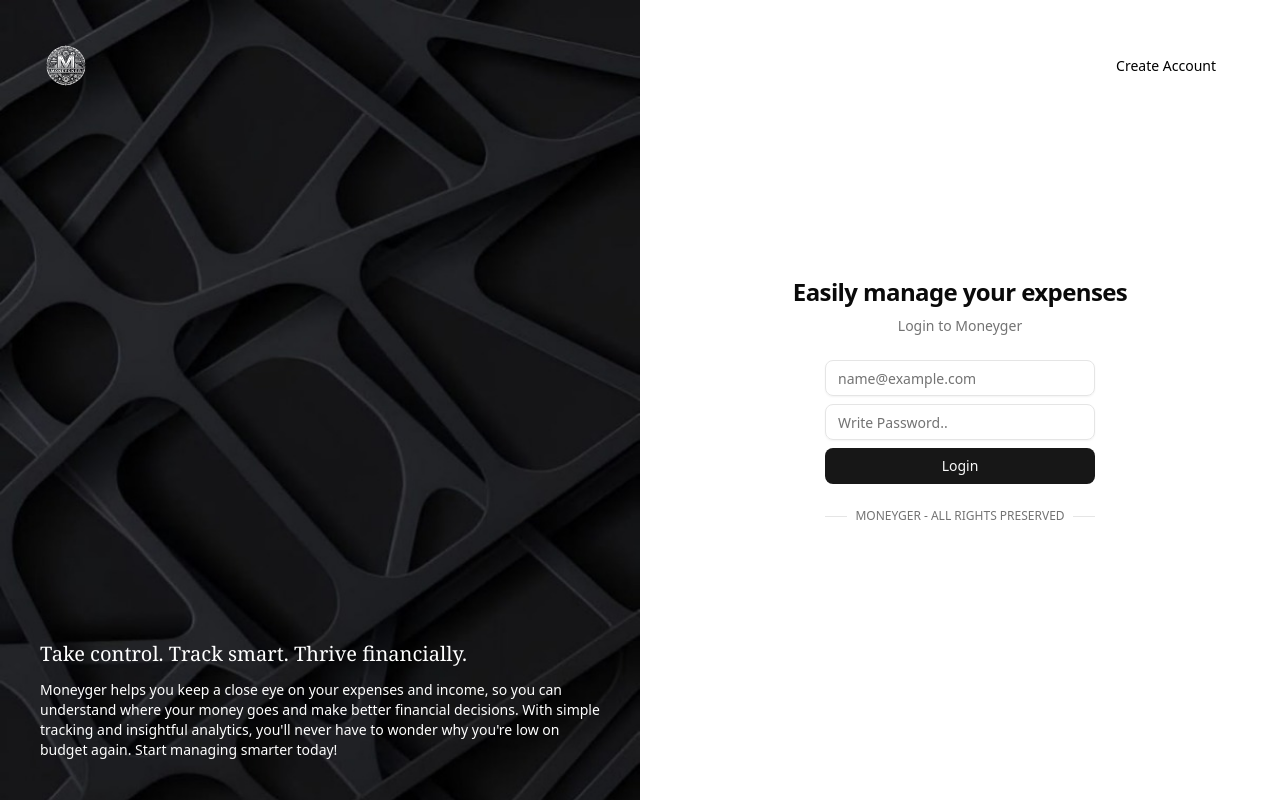
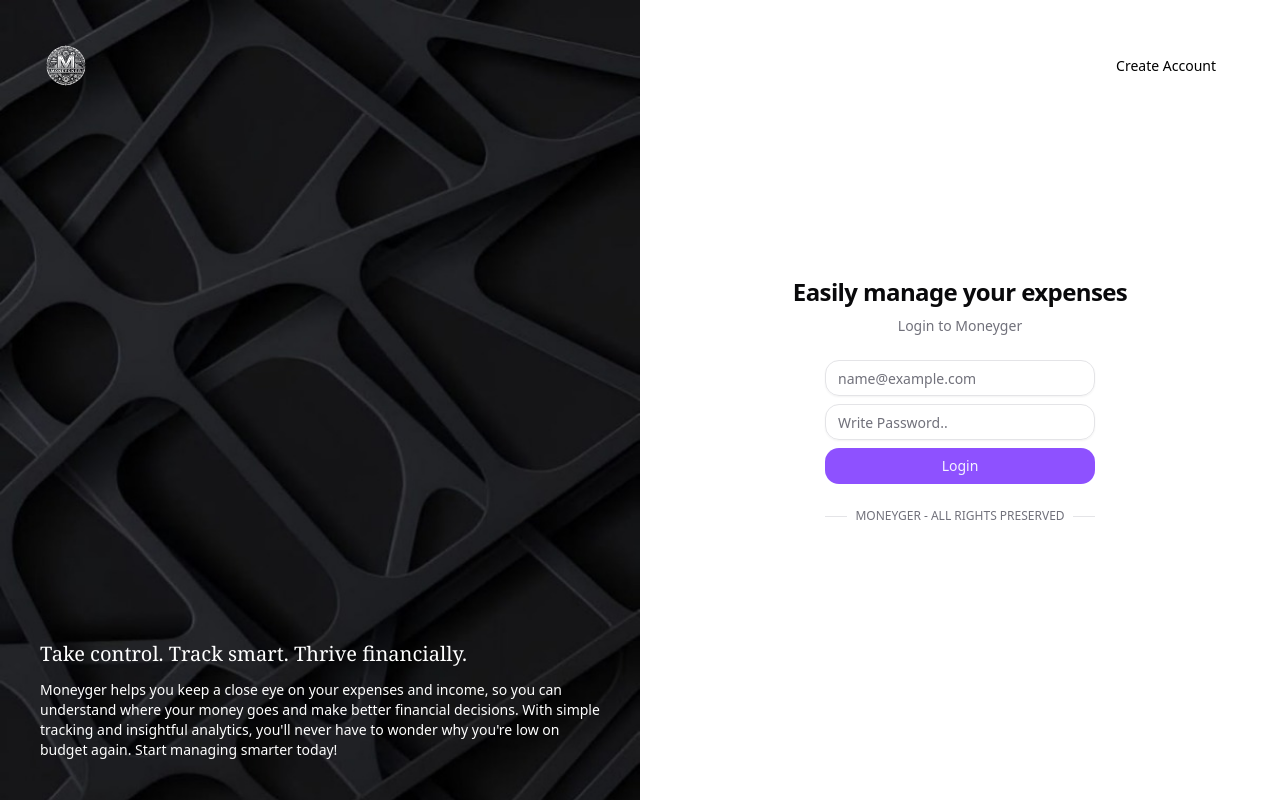
Before and after one commit to AliSaleemHasan/Moneyger, a Next.js app: page /login in a window 1280 px wide. Built offline with nearby package versions, Linux system fonts and the light colour scheme; no server answers; what generated would draw is missing.

Commit message:
add theming to the application

```diff
--- a/package.json
+++ b/package.json
@@ -37,6 +37,7 @@
     "jose": "^6.0.10",
     "lucide-react": "^0.488.0",
     "next": "15.3.0",
+    "next-theme": "^0.1.5",
     "next-themes": "^0.4.6",
     "pg": "^8.14.1",
     "react": "^19.1.0",
--- a/src/app/(authenticated)/settings/layout.tsx
+++ b/src/app/(authenticated)/settings/layout.tsx
@@ -1,5 +1,4 @@
 import { Metadata } from "next";
-import Image from "next/image";
 
 import { Separator } from "@/components/ui/separator";
 import { SidebarNav } from "@/components/settings/side-nav";
--- a/src/app/globals.css
+++ b/src/app/globals.css
@@ -42,74 +42,73 @@
   --radius-lg: var(--radius);
   --radius-xl: calc(var(--radius) + 4px);
 }
-
 :root {
-  --radius: 0.625rem;
+  --radius: 1rem;
   --background: oklch(1 0 0);
-  --foreground: oklch(0.145 0 0);
+  --foreground: oklch(0.141 0.005 285.823);
   --card: oklch(1 0 0);
-  --card-foreground: oklch(0.145 0 0);
+  --card-foreground: oklch(0.141 0.005 285.823);
   --popover: oklch(1 0 0);
-  --popover-foreground: oklch(0.145 0 0);
-  --primary: oklch(0.205 0 0);
-  --primary-foreground: oklch(0.985 0 0);
-  --secondary: oklch(0.97 0 0);
-  --secondary-foreground: oklch(0.205 0 0);
-  --muted: oklch(0.97 0 0);
-  --muted-foreground: oklch(0.556 0 0);
-  --accent: oklch(0.97 0 0);
-  --accent-foreground: oklch(0.205 0 0);
+  --popover-foreground: oklch(0.141 0.005 285.823);
+  --primary: oklch(0.606 0.25 292.717);
+  --primary-foreground: oklch(0.969 0.016 293.756);
+  --secondary: oklch(0.967 0.001 286.375);
+  --secondary-foreground: oklch(0.21 0.006 285.885);
+  --muted: oklch(0.967 0.001 286.375);
+  --muted-foreground: oklch(0.552 0.016 285.938);
+  --accent: oklch(0.967 0.001 286.375);
+  --accent-foreground: oklch(0.21 0.006 285.885);
   --destructive: oklch(0.577 0.245 27.325);
-  --border: oklch(0.922 0 0);
-  --input: oklch(0.922 0 0);
-  --ring: oklch(0.708 0 0);
+  --border: oklch(0.92 0.004 286.32);
+  --input: oklch(0.92 0.004 286.32);
+  --ring: oklch(0.606 0.25 292.717);
   --chart-1: oklch(0.646 0.222 41.116);
   --chart-2: oklch(0.6 0.118 184.704);
   --chart-3: oklch(0.398 0.07 227.392);
   --chart-4: oklch(0.828 0.189 84.429);
   --chart-5: oklch(0.769 0.188 70.08);
   --sidebar: oklch(0.985 0 0);
-  --sidebar-foreground: oklch(0.145 0 0);
-  --sidebar-primary: oklch(0.205 0 0);
-  --sidebar-primary-foreground: oklch(0.985 0 0);
-  --sidebar-accent: oklch(0.97 0 0);
-  --sidebar-accent-foreground: oklch(0.205 0 0);
-  --sidebar-border: oklch(0.922 0 0);
-  --sidebar-ring: oklch(0.708 0 0);
+  --sidebar-foreground: oklch(0.141 0.005 285.823);
+  --sidebar-primary: oklch(0.606 0.25 292.717);
+  --sidebar-primary-foreground: oklch(0.969 0.016 293.756);
+  --sidebar-accent: oklch(0.967 0.001 286.375);
+  --sidebar-accent-foreground: oklch(0.21 0.006 285.885);
+  --sidebar-border: oklch(0.92 0.004 286.32);
+  --sidebar-ring: oklch(0.606 0.25 292.717);
 }
 
 .dark {
-  --background: oklch(0.145 0 0);
+  --background: oklch(0.141 0.005 285.823);
   --foreground: oklch(0.985 0 0);
-  --card: oklch(0.205 0 0);
+  --card: oklch(0.21 0.006 285.885);
   --card-foreground: oklch(0.985 0 0);
-  --popover: oklch(0.205 0 0);
+  --popover: oklch(0.21 0.006 285.885);
   --popover-foreground: oklch(0.985 0 0);
-  --primary: oklch(0.922 0 0);
-  --primary-foreground: oklch(0.205 0 0);
-  --secondary: oklch(0.269 0 0);
+  --primary: oklch(0.541 0.281 293.009);
+  --primary-foreground: oklch(0.969 0.016 293.756);
+  --secondary: oklch(0.274 0.006 286.033);
   --secondary-foreground: oklch(0.985 0 0);
-  --muted: oklch(0.269 0 0);
-  --muted-foreground: oklch(0.708 0 0);
-  --accent: oklch(0.269 0 0);
+  --muted: oklch(0.274 0.006 286.033);
+  --muted-foreground: oklch(0.705 0.015 286.067);
+  --accent: oklch(0.274 0.006 286.033);
   --accent-foreground: oklch(0.985 0 0);
   --destructive: oklch(0.704 0.191 22.216);
   --border: oklch(1 0 0 / 10%);
   --input: oklch(1 0 0 / 15%);
-  --ring: oklch(0.556 0 0);
+  --ring: oklch(0.541 0.281 293.009);
   --chart-1: oklch(0.488 0.243 264.376);
   --chart-2: oklch(0.696 0.17 162.48);
   --chart-3: oklch(0.769 0.188 70.08);
   --chart-4: oklch(0.627 0.265 303.9);
   --chart-5: oklch(0.645 0.246 16.439);
-  --sidebar: oklch(0.205 0 0);
+  --sidebar: oklch(0.21 0.006 285.885);
   --sidebar-foreground: oklch(0.985 0 0);
-  --sidebar-primary: oklch(0.488 0.243 264.376);
-  --sidebar-primary-foreground: oklch(0.985 0 0);
-  --sidebar-accent: oklch(0.269 0 0);
+  --sidebar-primary: oklch(0.541 0.281 293.009);
+  --sidebar-primary-foreground: oklch(0.969 0.016 293.756);
+  --sidebar-accent: oklch(0.274 0.006 286.033);
   --sidebar-accent-foreground: oklch(0.985 0 0);
   --sidebar-border: oklch(1 0 0 / 10%);
-  --sidebar-ring: oklch(0.556 0 0);
+  --sidebar-ring: oklch(0.541 0.281 293.009);
 }
 
 @layer base {
--- a/src/app/layout.tsx
+++ b/src/app/layout.tsx
@@ -2,8 +2,7 @@
 import "./globals.css";
 import { Toaster } from "sonner";
 import ApolloWrapper from "@/lib/apollo-client/apollo-wrapper";
-import { redirect } from "next/navigation";
-import { getUserSession } from "./actions/auth";
+import { ThemeProvider } from "@/components/theme-provider";
 
 export const metadata: Metadata = {
   title: "Moneyger",
@@ -16,12 +15,14 @@
   children: React.ReactNode;
 }>) {
   return (
-    <html lang="en">
+    <html lang="en" suppressHydrationWarning>
       <body className={` antialiased`}>
-        <ApolloWrapper>
-          <div className="w-[100svw] ">{children}</div>
-          <Toaster />
-        </ApolloWrapper>
+        <ThemeProvider enableSystem disableTransitionOnChange>
+          <ApolloWrapper>
+            <div className="w-[100svw] ">{children}</div>
+            <Toaster />
+          </ApolloWrapper>
+        </ThemeProvider>
       </body>
     </html>
   );
--- a/src/components/dashboard/user-nav.tsx
+++ b/src/components/dashboard/user-nav.tsx
@@ -1,4 +1,5 @@
-import { Avatar, AvatarFallback, AvatarImage } from "../ui/avatar";
+import { getUserSession } from "@/app/actions/auth";
+import { Avatar, AvatarFallback } from "../ui/avatar";
 import { Button } from "../ui/button";
 import {
   DropdownMenu,
@@ -11,22 +12,23 @@
   DropdownMenuTrigger,
 } from "../ui/dropdown-menu";
 
-export function UserNav() {
+export async function UserNav() {
+  const { user, authenticated } = await getUserSession();
   return (
     <DropdownMenu>
       <DropdownMenuTrigger asChild>
         <Button variant="ghost" className="relative h-8 w-8 rounded-full">
           <Avatar className="h-8 w-8">
-            <AvatarFallback>SC</AvatarFallback>
+            <AvatarFallback>{user?.name?.at(0)?.toUpperCase()}</AvatarFallback>
           </Avatar>
         </Button>
       </DropdownMenuTrigger>
       <DropdownMenuContent className="w-56" align="end" forceMount>
         <DropdownMenuLabel className="font-normal">
           <div className="flex flex-col space-y-1">
-            <p className="text-sm font-medium leading-none">shadcn</p>
+            <p className="text-sm font-medium leading-none">{user?.name}</p>
             <p className="text-xs leading-none text-muted-foreground">
-              m@example.com
+              {user?.email}
             </p>
           </div>
         </DropdownMenuLabel>
--- a/src/components/settings/apperance-form.tsx
+++ b/src/components/settings/apperance-form.tsx
@@ -1,12 +1,10 @@
 "use client";
 
 import { zodResolver } from "@hookform/resolvers/zod";
-import { ChevronDown } from "lucide-react";
 import { useForm } from "react-hook-form";
 import { z } from "zod";
 
-import { cn } from "@/lib/utils";
-import { Button, buttonVariants } from "@/components/ui/button";
+import { Button } from "@/components/ui/button";
 import {
   Form,
   FormControl,
@@ -17,15 +15,11 @@
   FormMessage,
 } from "@/components/ui/form";
 import { RadioGroup, RadioGroupItem } from "@/components/ui/radio-group";
-import { toast } from "sonner";
+import { useTheme } from "next-themes";
 
 const appearanceFormSchema = z.object({
   theme: z.enum(["light", "dark"], {
     required_error: "Please select a theme.",
-  }),
-  font: z.enum(["inter", "manrope", "system"], {
-    invalid_type_error: "Select a font",
-    required_error: "Please select a font.",
   }),
 });
 
@@ -37,53 +31,20 @@
 };
 
 export function AppearanceForm() {
+  const { setTheme } = useTheme();
+
   const form = useForm<AppearanceFormValues>({
     resolver: zodResolver(appearanceFormSchema),
     defaultValues,
   });
 
   function onSubmit(data: AppearanceFormValues) {
-    toast("You submitted the following values:", {
-      description: (
-        <pre className="mt-2 w-[340px] rounded-md bg-slate-950 p-4">
-          <code className="text-white">{JSON.stringify(data, null, 2)}</code>
-        </pre>
-      ),
-    });
+    setTheme(data.theme);
   }
 
   return (
     <Form {...form}>
       <form onSubmit={form.handleSubmit(onSubmit)} className="space-y-8">
-        <FormField
-          control={form.control}
-          name="font"
-          render={({ field }) => (
-            <FormItem>
-              <FormLabel>Font</FormLabel>
-              <div className="relative w-max">
-                <FormControl>
-                  <select
-                    className={cn(
-                      buttonVariants({ variant: "outline" }),
-                      "w-[200px] appearance-none font-normal"
-                    )}
-                    {...field}
-                  >
-                    <option value="inter">Inter</option>
-                    <option value="manrope">Manrope</option>
-                    <option value="system">System</option>
-                  </select>
-                </FormControl>
-                <ChevronDown className="absolute right-3 top-2.5 h-4 w-4 opacity-50" />
-              </div>
-              <FormDescription>
-                Set the font you want to use in the dashboard.
-              </FormDescription>
-              <FormMessage />
-            </FormItem>
-          )}
-        />
         <FormField
           control={form.control}
           name="theme"
--- /dev/null
+++ b/src/components/theme-provider.tsx
@@ -0,0 +1,15 @@
+"use client";
+
+import * as React from "react";
+import { ThemeProvider as NextThemesProvider } from "next-themes";
+
+export function ThemeProvider({
+  children,
+  ...props
+}: React.ComponentProps<typeof NextThemesProvider>) {
+  return (
+    <NextThemesProvider attribute="class" defaultTheme="system" {...props}>
+      {children}
+    </NextThemesProvider>
+  );
+}
--- a/src/components/transactions/add-transaction.tsx
+++ b/src/components/transactions/add-transaction.tsx
@@ -19,10 +19,7 @@
   return (
     <Dialog>
       <DialogTrigger asChild>
-        <Button
-          variant="outline"
-          className="rounded-full p-3 font-bold cursor-pointer border-primary border-2 hover:shadow-2xl"
-        >
+        <Button className="rounded-full p-3 font-bold cursor-pointer border-primary text-xl">
           +
         </Button>
       </DialogTrigger>
--- a/src/graphql/types/category.ts
+++ b/src/graphql/types/category.ts
@@ -66,6 +66,7 @@
       type: "Category",
       args: {
         id: t.arg.int({ required: true }),
+
         name: t.arg.string({ required: true }),
         description: t.arg.string(),
         userId: t.arg.int({ required: true }),
```
Also changed, not shown: src/components/dashboard/recent-sales.tsx (+1 -6 lines), src/components/settings/accounts-table.tsx (+8 -11 lines), src/components/settings/categories-table.tsx (+8 -11 lines), 1 other file (tests, documents, lock files or other folders).
